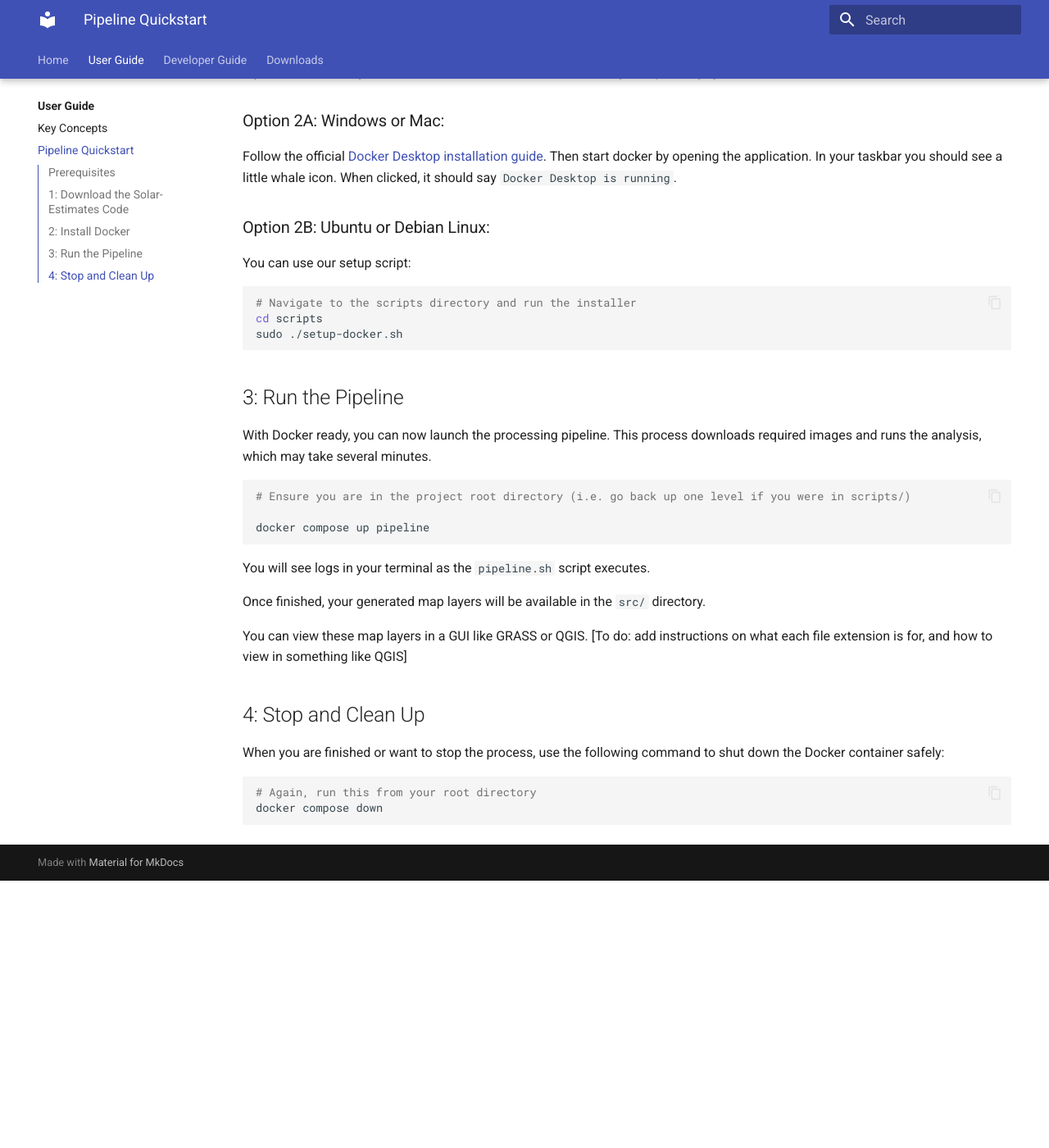
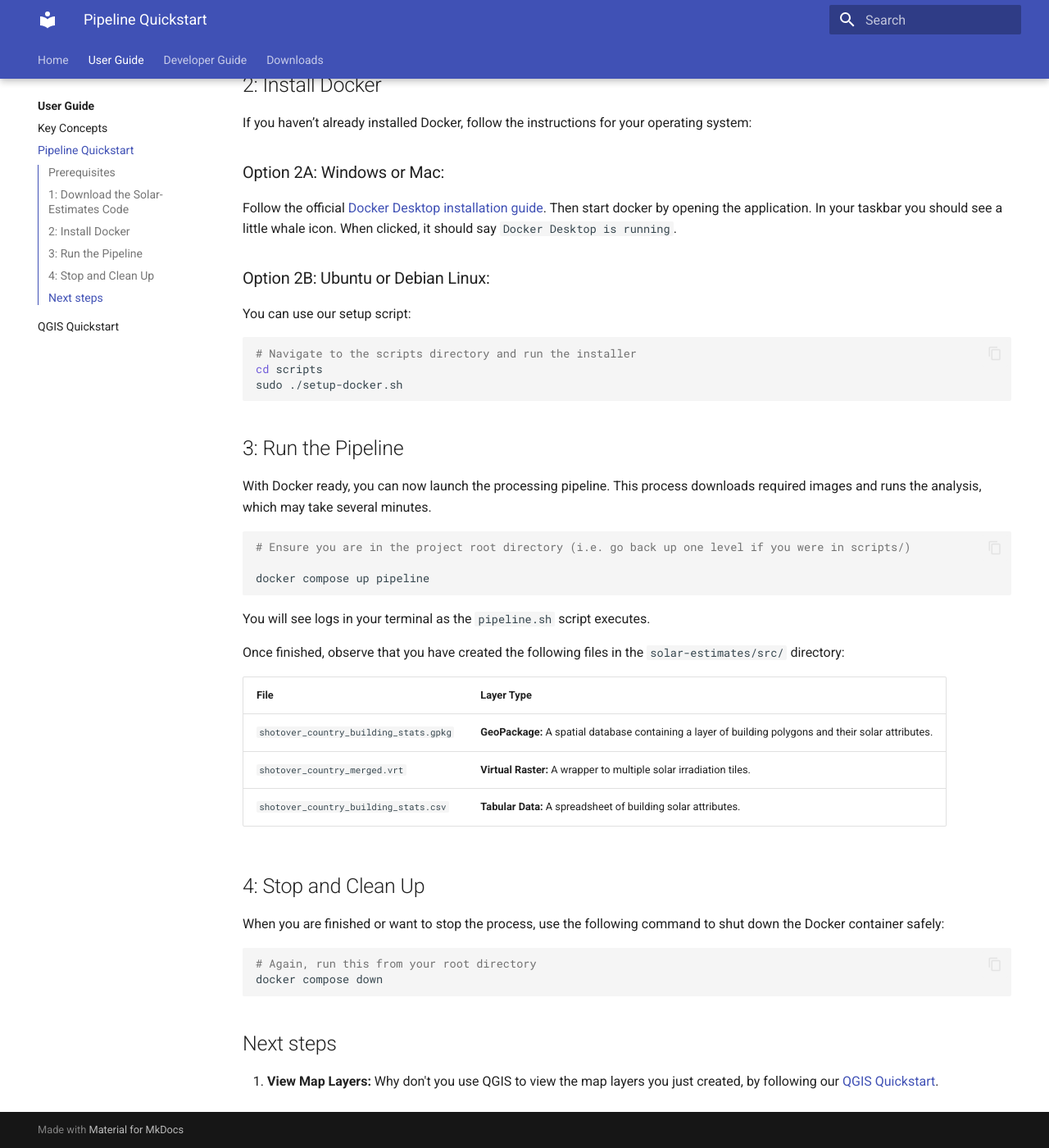
Before and after one commit to rewiring-nz/solar-estimates, an MkDocs documentation site: the page built from docs/user/pipeline-quickstart.md, in a window 1280 px wide and 1400 px high, scrolled down 1135 px. Shown: the whole window at 82% size. Built offline with MkDocs 1.6.1 and Material for MkDocs 9.7.7, drawn with Linux system fonts in a browser that asks for light colours; before the commit the page ends 2209 px from its top, so only the background shows below that; some of the changed text lies outside the part shown.

Commit message:
Add QGIS quickstart (#79)
* Add github-style blocks to mkdocs

* Add qgis-quickstart

* pipeline-quickstart references qgis-quickstart

* Dropped TOC in index files, now we have it in mkdocs

````diff
--- a/docs/user/pipeline-quickstart.md
+++ b/docs/user/pipeline-quickstart.md
@@ -71,10 +71,13 @@
 ```
 You will see logs in your terminal as the `pipeline.sh` script executes.
 
-Once finished, your generated map layers will be available in the `src/` directory.
+Once finished, observe that you have created the following files in the `solar-estimates/src/` directory:
 
-You can view these map layers in a GUI like GRASS or QGIS.
-[To do: add instructions on what each file extension is for, and how to view in something like QGIS]
+| File | Layer Type |
+| :--- | :--- |
+| `shotover_country_building_stats.gpkg` | **GeoPackage:** A spatial database containing a layer of building polygons and their solar attributes. |
+| `shotover_country_merged.vrt` | **Virtual Raster:** A wrapper to multiple solar irradiation tiles. |
+| `shotover_country_building_stats.csv` | **Tabular Data:** A spreadsheet of building solar attributes. |
 
 ## 4: Stop and Clean Up
 
@@ -84,3 +87,5 @@
 # Again, run this from your root directory
 docker compose down
 ```
+## Next steps
+1. **View Map Layers:** Why don't you use QGIS to view the map layers you just created, by following our [QGIS Quickstart](qgis-quickstart.md).
--- a/mkdocs.yml
+++ b/mkdocs.yml
@@ -29,6 +29,9 @@
       custom_checkbox: true
   - pymdownx.tilde:            # Enables ~~strikethrough~~
       smart_delete: true
+  - pymdownx.details           # Enables collapsible blocks
+  - pymdownx.blocks.admonition # Enables GitHub-style [!TIP] blocks
+  - admonition                 # Eables !!! blocks
 
 plugins:
   - search
@@ -47,6 +50,7 @@
     - User Guide: user/index.md
     - Key Concepts: user/concepts.md
     - Pipeline Quickstart: user/pipeline-quickstart.md
+    - QGIS Quickstart: user/qgis-quickstart.md
   - Developer Guide:
     - Developer Guide: developer/index.md
     - Website Maintenance Guide: developer/website-guide.md
````
Also changed, not shown: other parts of docs/user/pipeline-quickstart.md (+1 -1 lines), docs/contact.md (+1 -0 lines), docs/developer/index.md (+0 -4 lines), docs/index.md (+0 -12 lines), docs/user/index.md (+0 -5 lines), docs/user/qgis-quickstart.md (added, +46 -0 lines).
